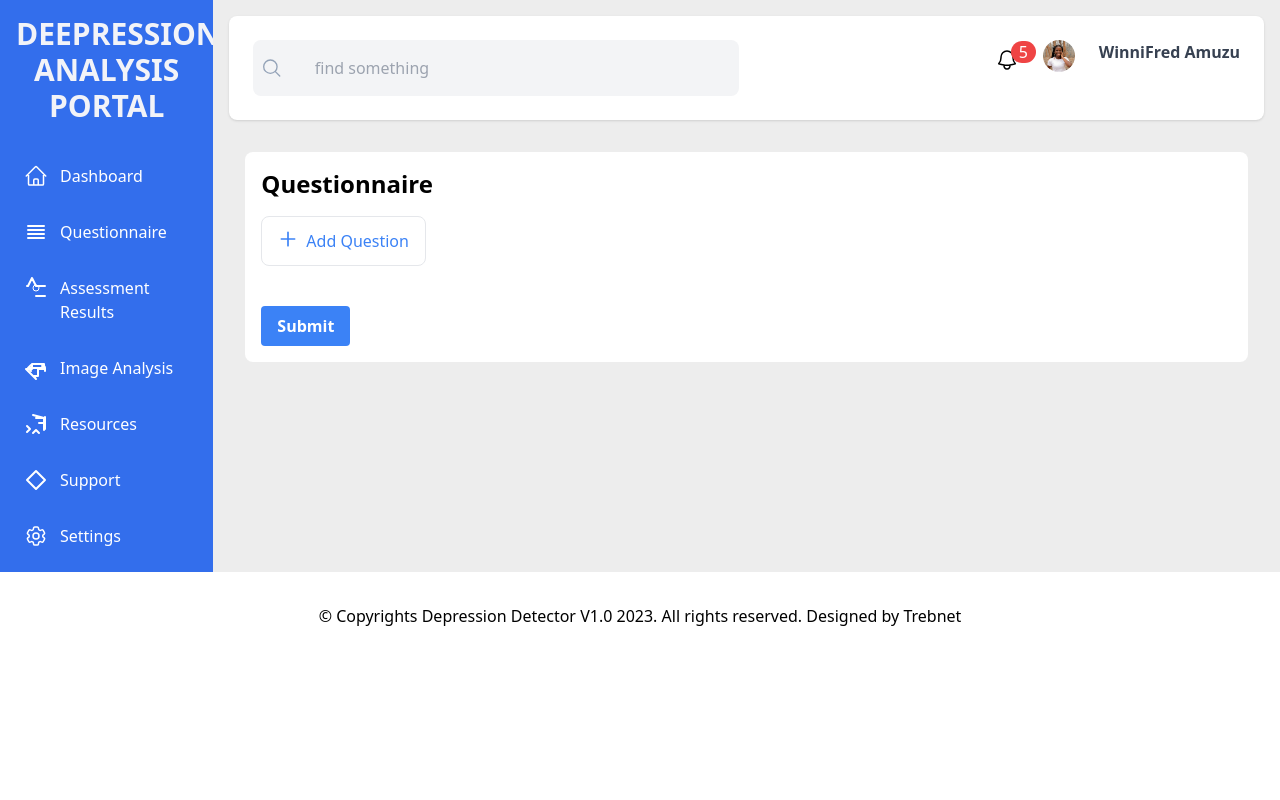
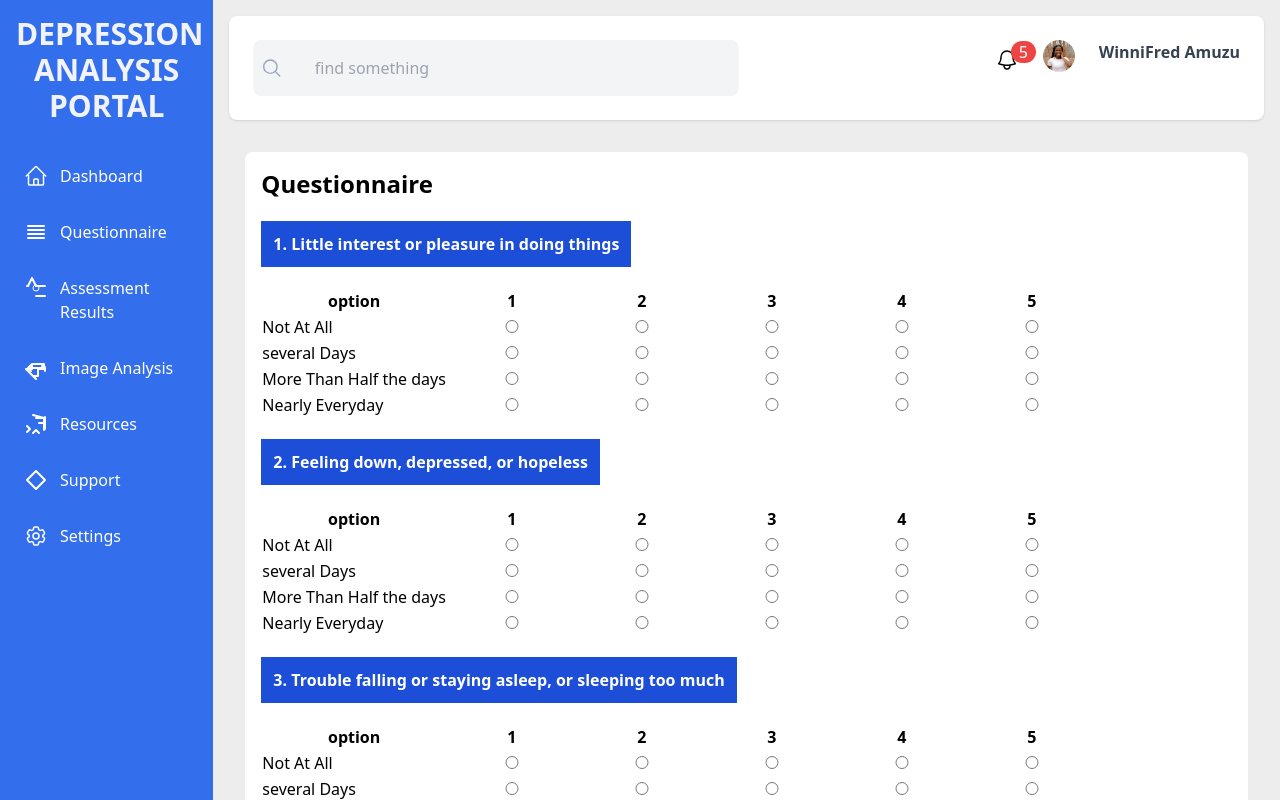
Before and after one commit to Bheny/Depression_UI, a React (Vite) app: page /#/dashboard/questionaire in a window 1280 px wide. Shown: the top 800 px of the page. Built offline with nearby package versions, Linux system fonts and the light colour scheme.

Commit message:
fixed the questionaire

```diff
--- /dev/null
+++ b/src/components/CameraComponent.jsx
@@ -0,0 +1,26 @@
+import React, { useRef } from 'react';
+
+const CameraComponent = () => {
+  const videoRef = useRef(null);
+
+  const startCamera = async () => {
+    try {
+      const stream = await navigator.mediaDevices.getUserMedia({ video: true });
+
+      if (videoRef.current) {
+        videoRef.current.srcObject = stream;
+      }
+    } catch (error) {
+      console.error('Error accessing camera:', error);
+    }
+  };
+
+  return (
+    <div>
+      <button onClick={startCamera}>Start Camera</button>
+      <video ref={videoRef} autoPlay playsInline />
+    </div>
+  );
+};
+
+export default CameraComponent;
--- a/src/components/SideBar.jsx
+++ b/src/components/SideBar.jsx
@@ -101,7 +101,7 @@ const SideBar = () => {
         <div className="w-2/12  bg-[#336eec]">
             <div className="hidden md:block p-4 text-center text-[#f2f3f8] font-extrabold">
                  <div className="text-3xl">
-                     <a href="index.html">DEEPRESSION ANALYSIS PORTAL</a>
+                     <a href="index.html">DEPRESSION ANALYSIS PORTAL</a>
                  </div>
             </div>
              <div className="p-2 bg-[#336eec]">
--- a/src/pages/dashboard/QuestionairePage.jsx
+++ b/src/pages/dashboard/QuestionairePage.jsx
@@ -1,6 +1,7 @@
-import React from 'react';
-import { useForm, useFieldArray } from 'react-hook-form';
-import { PlusIcon, MinusIcon } from '@heroicons/react/outline';
+import React, { useState } from "react";
+import { useForm, useFieldArray } from "react-hook-form";
+import { PlusIcon, MinusIcon } from "@heroicons/react/outline";
+import CameraComponent from "../../components/CameraComponent";
 
 const QuestionnairePage = () => {
   const {
@@ -12,18 +13,34 @@ const QuestionnairePage = () => {
 
   const { fields, append, remove } = useFieldArray({
     control,
-    name: 'questions',
+    name: "questions",
   });
+
+  const [notAtAll, setNotAtAll] = useState("");
+  const [serveralDays, setSeveralDays] = useState("");
+  const [moreThanHalfTheDays, setMoreThanHalfTheDays] = useState("");
+  const [nearlyEveryDay, setNearlyEveryDay] = useState("");
 
   const onSubmit = (data) => {
     console.log(data);
   };
 
+  const main_questions = [
+    "Little interest or pleasure in doing things",
+    "Feeling down, depressed, or hopeless",
+    "Trouble falling or staying asleep, or sleeping too much",
+    "Feeling tired or having little energy",
+    "Poor appetite or overeating",
+    "Feeling bad about yourself or that you are a failure or have let yourself or your family down",
+    "Trouble concentrating on things, such as reading the newspaper or watching television",
+    "Moving or speaking so slowly that other people could have noticed. Or the opposite being so figety or restless that you have been moving around a lot more than usual",
+    "Thoughts that you would be better off dead, or of hurting yourself",
+  ];
   return (
     <div className="container mx-auto py-8 px-4">
-    <div className="p-4 bg-white rounded-lg w-full">
-      <h2 className="text-2xl font-bold mb-4">Questionnaire</h2>
-      <form onSubmit={handleSubmit(onSubmit)}>
+      <div className="p-4 bg-white rounded-lg w-full">
+        <h2 className="text-2xl font-bold mb-4">Questionnaire</h2>
+        {/* <form onSubmit={handleSubmit(onSubmit)}>
         {fields.map((question, index) => (
           <div key={question.id} className="mb-6 w-full">
             <h3 className="text-lg font-semibold mb-2">{`Question ${index + 1}`}</h3>
@@ -77,8 +94,215 @@ const QuestionnairePage = () => {
           Submit
         </button>
        </div>
-      </form>
-    </div>
+      </form> */}
+        {main_questions.map((q, index) => (
+          <div className="mt-8 w-full">
+            <label className="p-3 bg-blue-700 text-white font-bold w-full">
+              {index + 1}. {q}
+            </label>
+
+            <table className="mt-8">
+              <tr>
+                <th>option</th>
+                <th>1</th>
+                <th>2</th>
+                <th>3</th>
+                <th>4</th>
+                <th>5</th>
+              </tr>
+              <tr>
+                <td>
+                  <label>Not At All</label>
+                </td>
+                <td>
+                  <input
+                    name={notAtAll}
+                    value="1"
+                    type="radio"
+                    className="border rounded-lg w-32"
+                  />
+                </td>
+                <td>
+                  <input
+                    name={notAtAll}
+                    value="2"
+                    type="radio"
+                    className="border rounded-lg w-32"
+                  />
+                </td>
+                <td>
+                  <input
+                    name={notAtAll}
+                    value="3"
+                    type="radio"
+                    className="border rounded-lg w-32"
+                  />
+                </td>
+                <td>
+                  <input
+                    name={notAtAll}
+                    value="4"
+                    type="radio"
+                    className="border rounded-lg w-32"
+                  />
+                </td>
+                <td>
+                  <input
+                    name={notAtAll}
+                    value="5"
+                    type="radio"
+                    className="border rounded-lg w-32"
+                  />
+                </td>
+              </tr>
+              <tr className="mt-8">
+                <td>
+                  <label>several Days</label>
+                </td>
+                <td>
+                  <input
+                    name={serveralDays}
+                    value="1"
+                    type="radio"
+                    className="border rounded-lg w-32"
+                  />
+                </td>
+                <td>
+                  <input
+                    name={serveralDays}
+                    value="2"
+                    type="radio"
+                    className="border rounded-lg w-32"
+                  />
+                </td>
+                <td>
+                  <input
+                    name={serveralDays}
+                    value="3"
+                    type="radio"
+                    className="border rounded-lg w-32"
+                  />
+                </td>
+                <td>
+                  <input
+                    name={serveralDays}
+                    value="4"
+                    type="radio"
+                    className="border rounded-lg w-32"
+                  />
+                </td>
+                <td>
+                  <input
+                    name={serveralDays}
+                    value="5"
+                    type="radio"
+                    className="border rounded-lg w-32"
+                  />
+                </td>
+              </tr>
+              <tr className="mt-8">
+                <td>
+                  <label>More Than Half the days</label>
+                </td>
+                <td>
+                  <input
+                    name={moreThanHalfTheDays}
+                    value="1"
+                    type="radio"
+                    className="border rounded-lg w-32"
+                  />
+                </td>
+                <td>
+                  <input
+                    name={moreThanHalfTheDays}
+                    value="2"
+                    type="radio"
+                    className="border rounded-lg w-32"
+                  />
+                </td>
+                <td>
+                  <input
+                    name={moreThanHalfTheDays}
+                    value="3"
+                    type="radio"
+                    className="border rounded-lg w-32"
+                  />
+                </td>
+                <td>
+                  <input
+                    name={moreThanHalfTheDays}
+                    value="4"
+                    type="radio"
+                    className="border rounded-lg w-32"
+                  />
+                </td>
+                <td>
+                  <input
+                    name={moreThanHalfTheDays}
+                    value="5"
+                    type="radio"
+                    className="border rounded-lg w-32"
+                  />
+                </td>
+              </tr>
+              <tr className="mt-8">
+                <td>
+                  <label>Nearly Everyday</label>
+                </td>
+                <td>
+                  <input
+                    name={nearlyEveryDay}
+                    value="1"
+                    type="radio"
+                    className="border rounded-lg w-32"
+                  />
+                </td>
+                <td>
+                  <input
+                    name={nearlyEveryDay}
+                    value="2"
+                    type="radio"
+                    className="border rounded-lg w-32"
+                  />
+                </td>
+                <td>
+                  <input
+                    name={nearlyEveryDay}
+                    value="3"
+                    type="radio"
+                    className="border rounded-lg w-32"
+                  />
+                </td>
+                <td>
+                  <input
+                    name={nearlyEveryDay}
+                    value="4"
+                    type="radio"
+                    className="border rounded-lg w-32"
+                  />
+                </td>
+                <td>
+                  <input
+                    name={nearlyEveryDay}
+                    value="5"
+                    type="radio"
+                    className="border rounded-lg w-32"
+                  />
+                </td>
+              </tr>
+            </table>
+          </div>
+        ))}
+
+        <div className="w-1/2 mt-16 text-right">
+          <button className="bg-blue-600 text-white py-2 px-3 rounded-lg">
+            Submit Response.
+          </button>
+
+
+          <CameraComponent />
+        </div>
+      </div>
     </div>
   );
 };
```
